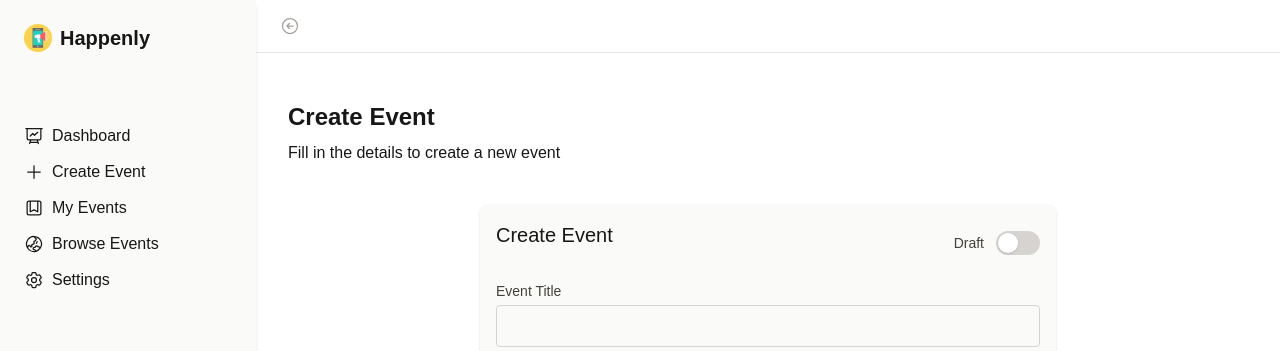
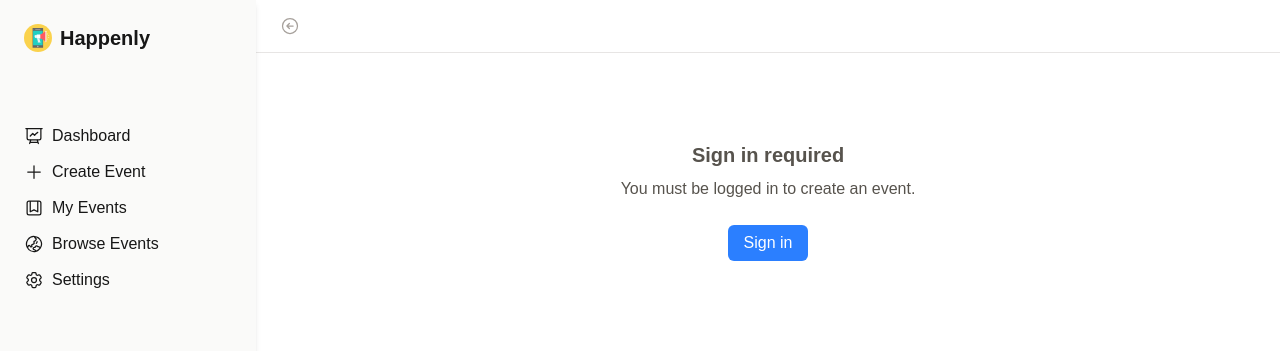
Before and after one commit to ka1130/Happenly, a Next.js app: page /events/new in a window 1280 px wide. Shown: the top 351 px of the page. Built offline with nearby package versions, Linux system fonts and the light colour scheme; no server answers.

Commit message:
Allow only signed in users to create events

```diff
--- a/app/api/events/route.ts
+++ b/app/api/events/route.ts
@@ -3,7 +3,6 @@ import { supabase } from "@/lib/supabase";
 
 export const runtime = "nodejs";
 
-// GET all events
 export async function GET(_req: NextRequest) {
   const { data, error } = await supabase
     .from("events")
@@ -18,11 +17,15 @@ export async function GET(_req: NextRequest) {
 export async function POST(req: NextRequest) {
   const body = await req.json();
 
-  const { data, error } = await supabase.from("events").insert([body]).select(); // <- ważne
+  const { data, error } = await supabase
+    .from("events")
+    .insert([body])
+    .select()
+    .single();
 
   if (error) {
-    return NextResponse.json({ error: error.message }, { status: 500 });
+    return NextResponse.json({ error: error.message }, { status: 401 });
   }
 
-  return NextResponse.json(data[0]);
+  return NextResponse.json(data);
 }
--- a/app/events/new/page.tsx
+++ b/app/events/new/page.tsx
@@ -1,11 +1,9 @@
 "use client";
 
-import { useState } from "react";
+import { useState, useEffect } from "react";
 import { useRouter } from "next/navigation";
+import { supabase } from "@/lib/supabase";
 import EventForm, { type EventFormData } from "@components/EventForm";
-
-export default function NewEventPage() {
-  const router = useRouter();
 
 const initialForm = {
   title: "",
@@ -21,8 +19,20 @@ export default function NewEventPage() {
   image: "",
 };
 
+export default function NewEventPage() {
+  const router = useRouter();
+  const [loading, setLoading] = useState(true);
+  const [user, setUser] = useState<any>(null);
+
   const [form, setForm] = useState(initialForm);
   const [file, setFile] = useState<File | null>(null);
+
+  useEffect(() => {
+    supabase.auth.getUser().then(({ data }) => {
+      setUser(data.user);
+      setLoading(false);
+    });
+  }, []);
 
   const handleSubmitAction = async (form: EventFormData, file: File | null) => {
     let imageUrl = form.image;
@@ -67,6 +77,25 @@ export default function NewEventPage() {
     setFile(null);
   };
 
+  if (loading) {
+    return <p>Loading…</p>;
+  }
+
+  if (!user) {
+    return (
+      <div className="py-10 text-center text-stone-600">
+        <h3 className="mb-2 text-xl font-semibold">Sign in required</h3>
+        <p className="mb-6">You must be logged in to create an event.</p>
+        <button
+          onClick={() => router.push("/auth?mode=signIn")}
+          className="cursor-pointer rounded-md bg-blue-500 px-4 py-1.5 text-white"
+        >
+          Sign in
+        </button>
+      </div>
+    );
+  }
+
   return (
     <div className="w-full">
       <h3 className="mb-2 text-2xl font-semibold">Create Event</h3>
--- a/package.json
+++ b/package.json
@@ -10,6 +10,8 @@
   },
   "dependencies": {
     "@heroicons/react": "^2.2.0",
+    "@supabase/auth-helpers-nextjs": "^0.15.0",
+    "@supabase/ssr": "^0.8.0",
     "@supabase/supabase-js": "^2.89.0",
     "dotenv": "^17.2.3",
     "next": "^16.1.0",
```
Also changed, not shown: 1 other file (tests, documents, lock files or other folders). Lines whose indentation alone changed are shown as unchanged.
